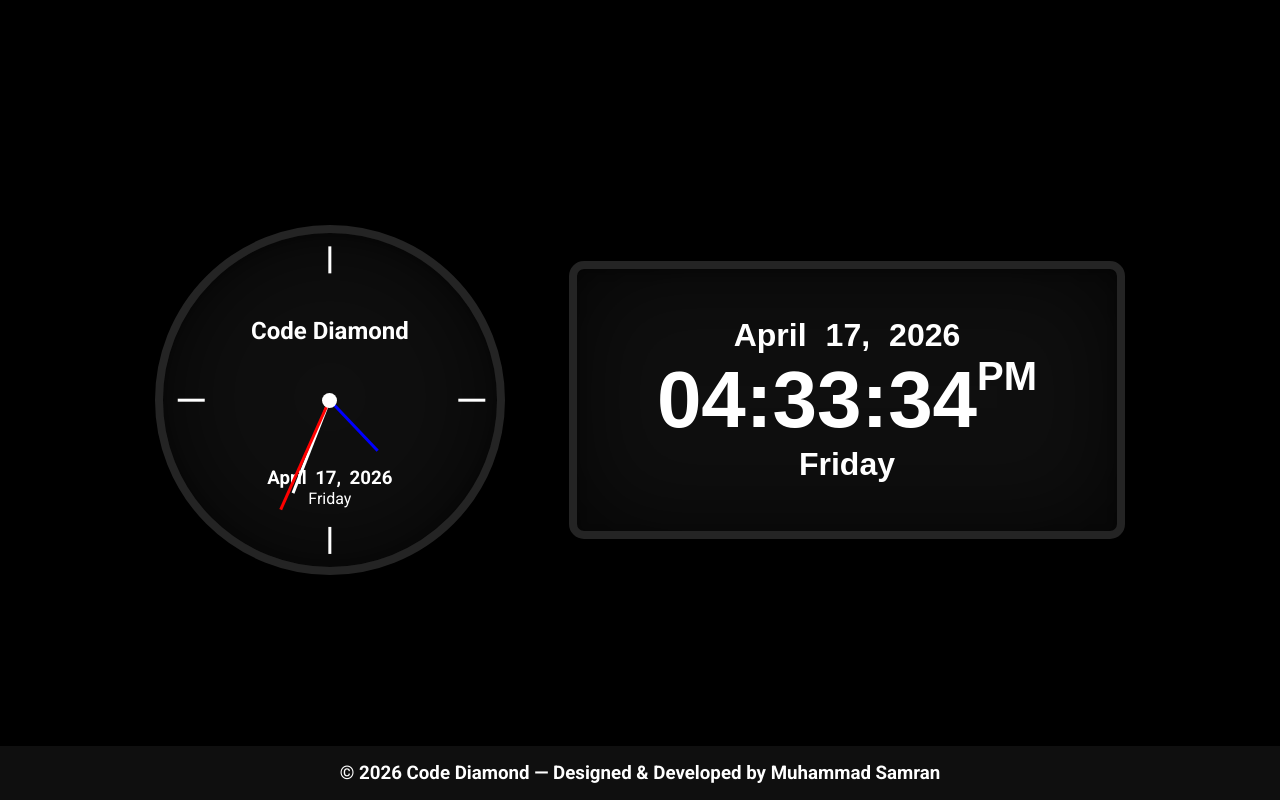
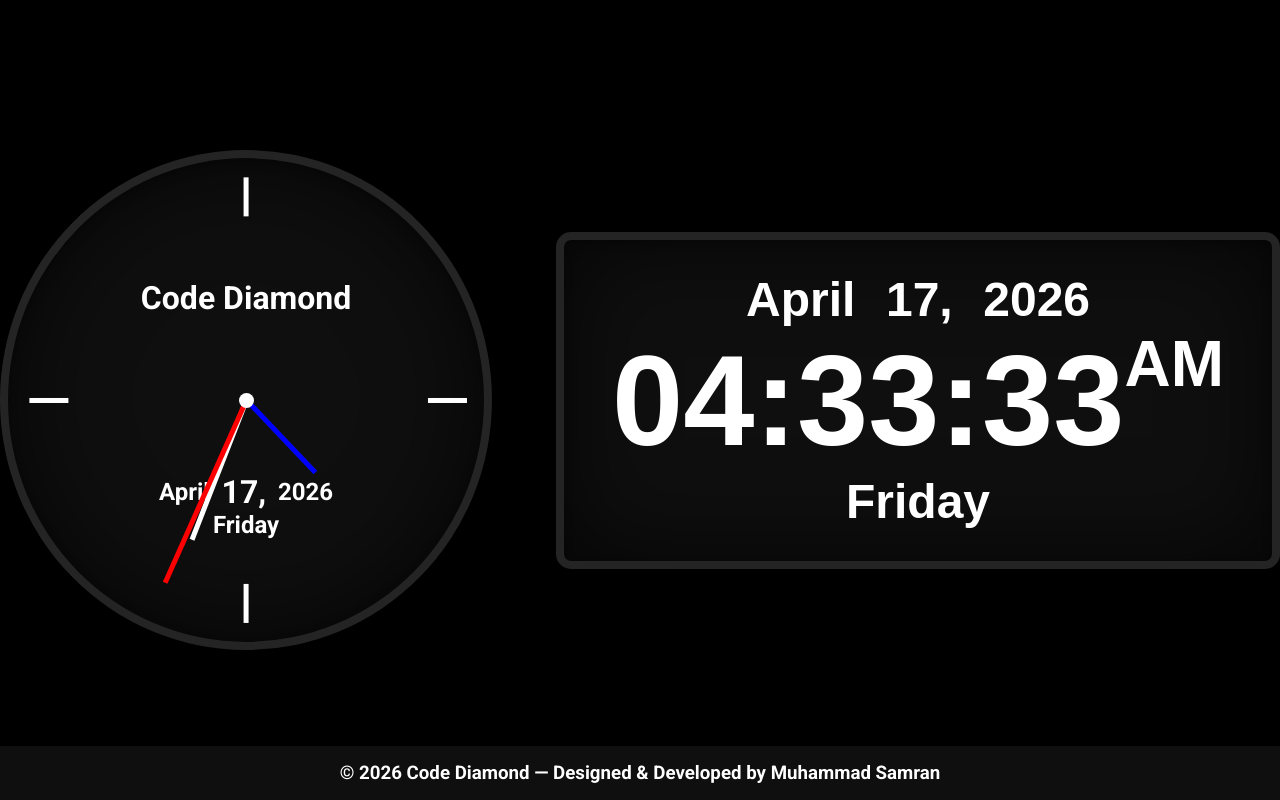
Before and after one commit to muhammad-samran791/Digital-Clock-and-Analog-Clock, a plain HTML site: page index.html in a window 1280 px wide. Drawn offline with Linux system fonts and the light colour scheme; a web font is replaced by a local one.

Commit message:
Complete Clock

```diff
--- a/index.html
+++ b/index.html
@@ -10,7 +10,7 @@
 
     <script src="script.js" defer></script>
 
-    <title>Analog Clock and Digital Clock</title>
+    <title>Analog & Digital Clock</title>
   </head>
   <body>
     <main>
@@ -23,19 +23,19 @@
           <span class="cardinal-point nine"></span>
         </div>
 
-        <h2 class="clock-title">Code Diamond</h2>
+        <h1 class="clock-title">Code Diamond</h1>
 
         <div class="analog-clock-date">
-          <h3 class="month"></h3>
-          <h3 class="date"></h3>
-          <h3 class="year"></h3>
-          <p class="day"></p>
+          <h2 class="month"></h2>
+          <h1 class="date"></h2>
+          <h2 class="year"></h2>
+          <h2 class="day"></h2>
         </div>
 
 
-        <div class="hour-needle" id="hour-needle"></div>
-        <div class="minut-needle" id="minut-needle"></div>
-        <div class="second-needle" id="second-needle"></div>
+        <div class="needle hour-needle" id="hour-needle"></div>
+        <div class="needle minut-needle" id="minut-needle"></div>
+        <div class="needle second-needle" id="second-needle"></div>
 
         <div class="center-point"></div>
       </div>
--- a/script.js
+++ b/script.js
@@ -1,6 +1,4 @@
-//////////// Analog Clock /////////////
-
-let clockTime = new Date();
+//////////// Analog & Digital Clock /////////////
 
 let monthList = [
   "January",
@@ -27,121 +25,61 @@ let DayList = [
   "Saturday",
 ];
 
-let clockSecond = clockTime.getSeconds() + 1;
-let secondDegree = clockSecond * 6;
-document.getElementById("second-needle").style.transform =
-  `rotate(${secondDegree}deg)`;
+function updateClock() {
+  let clockTime = new Date();
 
-let clockMinute = clockTime.getMinutes();
-let minutDegree = clockMinute * 6 + clockSecond * 0.1;
-document.getElementById("minut-needle").style.transform =
-  `rotate(${minutDegree}deg)`;
+  let clockSecond = clockTime.getSeconds();
+  let clockMinute = clockTime.getMinutes();
+  let clockHour = clockTime.getHours();
 
-let clockHour = clockTime.getHours();
-let hourDegree = clockHour * 30 + clockMinute * 0.5;
-document.getElementById("hour-needle").style.transform =
-  `rotate(${hourDegree}deg)`;
-
-setInterval(function () {
-  let clockTime = new Date();
-  let clockSecond = clockTime.getSeconds() + 1;
-  let secondDegree = clockSecond * 6;
+  let secondDegree = (clockSecond + 1) * 6;
   document.getElementById("second-needle").style.transform =
     `rotate(${secondDegree}deg)`;
 
-  let clockMinute = clockTime.getMinutes();
   let minutDegree = clockMinute * 6 + clockSecond * 0.1;
   document.getElementById("minut-needle").style.transform =
     `rotate(${minutDegree}deg)`;
 
-  let clockHour = clockTime.getHours();
-  let hourDegree = clockHour * 30 + clockMinute * 0.5;
+  let hourDegree = (clockHour % 12) * 30 + clockMinute * 0.5;
   document.getElementById("hour-needle").style.transform =
     `rotate(${hourDegree}deg)`;
-}, 1000);
 
-//////////// Digital Clock /////////////
+  let month = clockTime.getMonth();
+  let monthName = monthList[month];
+  let date = clockTime.getDate();
+  let year = clockTime.getFullYear();
+  let day = clockTime.getDay();
+  let dayName = DayList[day];
 
-let creatTime = new Date();
+  const months = document.getElementsByClassName("month");
+  const dates = document.getElementsByClassName("date");
+  const years = document.getElementsByClassName("year");
+  const days = document.getElementsByClassName("day");
 
-let month = creatTime.getMonth();
-let monthName = monthList[month];
-document.getElementsByClassName("month")[0].innerHTML = monthName;
-document.getElementsByClassName("month")[1].innerHTML = monthName;
+  for (let i = 0; i < 2; i++) {
+    if (months[i]) months[i].innerHTML = monthName;
+    if (dates[i]) dates[i].innerHTML = date + ",";
+    if (years[i]) years[i].innerHTML = year;
+    if (days[i]) days[i].innerHTML = dayName;
+  }
 
-let date = creatTime.getDate();
-document.getElementsByClassName("date")[0].innerHTML = date + ",";
-document.getElementsByClassName("date")[1].innerHTML = date + ",";
-
-let year = creatTime.getFullYear();
-document.getElementsByClassName("year")[0].innerHTML = year;
-document.getElementsByClassName("year")[1].innerHTML = year;
-
-let day = creatTime.getDay();
-let dayName = DayList[day];
-document.getElementsByClassName("day")[0].innerHTML = dayName;
-document.getElementsByClassName("day")[1].innerHTML = dayName;
-
-let second = creatTime.getSeconds();
-document.getElementsByClassName("second")[0].innerHTML = second
-  .toString()
-  .padStart(2, "0");
-
-let minute = creatTime.getMinutes();
-document.getElementsByClassName("minute")[0].innerHTML = minute
-  .toString()
-  .padStart(2, "0");
-
-let hour = creatTime.getHours() % 12 || 12;
-document.getElementsByClassName("hour")[0].innerHTML = hour
-  .toString()
-  .padStart(2, "0");
-hour >= 12
-  ? (document.getElementById("ampm").innerHTML = "AM")
-  : (document.getElementById("ampm").innerHTML = "PM");
-
-setInterval(function () {
-  let creatTime = new Date();
-
-  let month = creatTime.getMonth();
-  let monthName = monthList[month];
-  document.getElementsByClassName("month")[0].innerHTML = monthName;
-  document.getElementsByClassName("month")[1].innerHTML = monthName;
-
-  let date = creatTime.getDate();
-  document.getElementsByClassName("date")[0].innerHTML = date + ",";
-  document.getElementsByClassName("date")[1].innerHTML = date + ",";
-
-  let year = creatTime.getFullYear();
-  document.getElementsByClassName("year")[0].innerHTML = year;
-  document.getElementsByClassName("year")[1].innerHTML = year;
-
-  let day = creatTime.getDay();
-  let dayName = DayList[day];
-  document.getElementsByClassName("day")[0].innerHTML = dayName;
-  document.getElementsByClassName("day")[1].innerHTML = dayName;
-
-  let second = creatTime.getSeconds() + 1;
-  document.getElementsByClassName("second")[0].innerHTML = second
+  document.getElementsByClassName("second")[0].innerHTML = clockSecond
     .toString()
     .padStart(2, "0");
-  if (second == 60) {
-    document.getElementsByClassName("second")[0].innerHTML = "00";
-  }
 
-  let minute = creatTime.getMinutes();
-  document.getElementsByClassName("minute")[0].innerHTML = minute
+  document.getElementsByClassName("minute")[0].innerHTML = clockMinute
     .toString()
     .padStart(2, "0");
-  if (minute == 60) {
-    document.getElementsByClassName("minute")[0].innerHTML = "00";
-  }
 
-  let hour = creatTime.getHours() % 12 || 12;
-  document.getElementsByClassName("hour")[0].innerHTML = hour
+  let displayHour = clockTime.getHours() % 12 || 12;
+  document.getElementsByClassName("hour")[0].innerHTML = displayHour
     .toString()
     .padStart(2, "0");
-  hour >= 12
-    ? (document.getElementById("ampm").innerHTML = "AM")
-    : (document.getElementById("ampm").innerHTML = "PM");
-}, 1000);
+
+  let ampmStatus = clockTime.getHours() >= 12 ? "PM" : "AM";
+  document.getElementById("ampm").innerHTML = ampmStatus;
+}
+
+updateClock();
+
+setInterval(updateClock, 1000);
--- a/style.css
+++ b/style.css
@@ -22,8 +22,8 @@ main {
 }
 
 .clock {
-  width: 350px;
-  height: 350px;
+  width: 500px;
+  height: 500px;
   border: 8px solid rgb(36, 36, 36);
   background: rgb(15, 15, 15);
   box-shadow:
@@ -85,7 +85,7 @@ main {
 
 .analog-clock-date {
   position: absolute;
-  top: 70%;
+  top: 65%;
   display: flex;
   flex-wrap: wrap;
   justify-content: center;
@@ -96,31 +96,28 @@ main {
   text-align: center;
 }
 
-.second-needle {
-  width: 3px;
-  height: 120px;
-  background-color: red;
+.needle {
   position: absolute;
   bottom: 50%;
   transform-origin: bottom center;
 }
 
+.second-needle {
+  width: 5px;
+  height: 200px;
+  background-color: red;
+}
+
 .minut-needle {
-  width: 3px;
-  height: 100px;
+  width: 5px;
+  height: 150px;
   background-color: white;
-  position: absolute;
-  bottom: 50%;
-  transform-origin: bottom center;
 }
 
 .hour-needle {
-  width: 3px;
-  height: 70px;
+  width: 5px;
+  height: 100px;
   background-color: blue;
-  position: absolute;
-  bottom: 50%;
-  transform-origin: bottom center;
 }
 
 .center-point {
@@ -140,22 +137,24 @@ main {
   border-radius: 15px;
   font-family: "DS-Digital", sans-serif;
   color: white;
-  padding: 3em 5em;
+  padding: 2em 3em;
 }
 
 .date-container {
   display: flex;
   justify-content: center;
   column-gap: 5%;
+  font-size: 1.5rem;
 }
 
 .time-container {
-  font-size: 2.5em;
   display: flex;
+  font-size: 4rem;
   font-weight: bold;
 }
 
 .day-container {
+  font-size: 1.5rem;
   text-align: center;
 }
 
@@ -163,7 +162,7 @@ footer {
   display: flex;
   justify-content: center;
   align-items: center;
-  padding: 1em 0em;
+  padding: 1em 1em;
   width: 100%;
   position: fixed;
   font-size: 1rem;
@@ -173,21 +172,42 @@ footer {
   text-align: center;
 }
 
-@media (max-width: 850px) and (orientation: portrait) {
-  html,
-  body {
-    font-size: 110%;
-  }
-}
-
 @media (max-width: 450px) and (orientation: portrait) {
-  html,
-  body {
-    font-size: 90%;
-  }
-
   main {
     flex-direction: column;
     row-gap: 5%;
   }
+
+  .clock {
+    width: 380px;
+    height: 380px;
+  }
+
+  .second-needle {
+    height: 150px;
+  }
+
+  .minut-needle {
+    height: 100px;
+  }
+
+  .hour-needle {
+    height: 80px;
+  }
+
+  .digital-clock {
+    padding: 1em 2em;
+  }
+
+  .date-container {
+    font-size: 1.2rem;
+  }
+
+  .time-container {
+    font-size: 2.5rem;
+  }
+
+  .day-container {
+    font-size: 1.2rem;
+  }
 }
```
